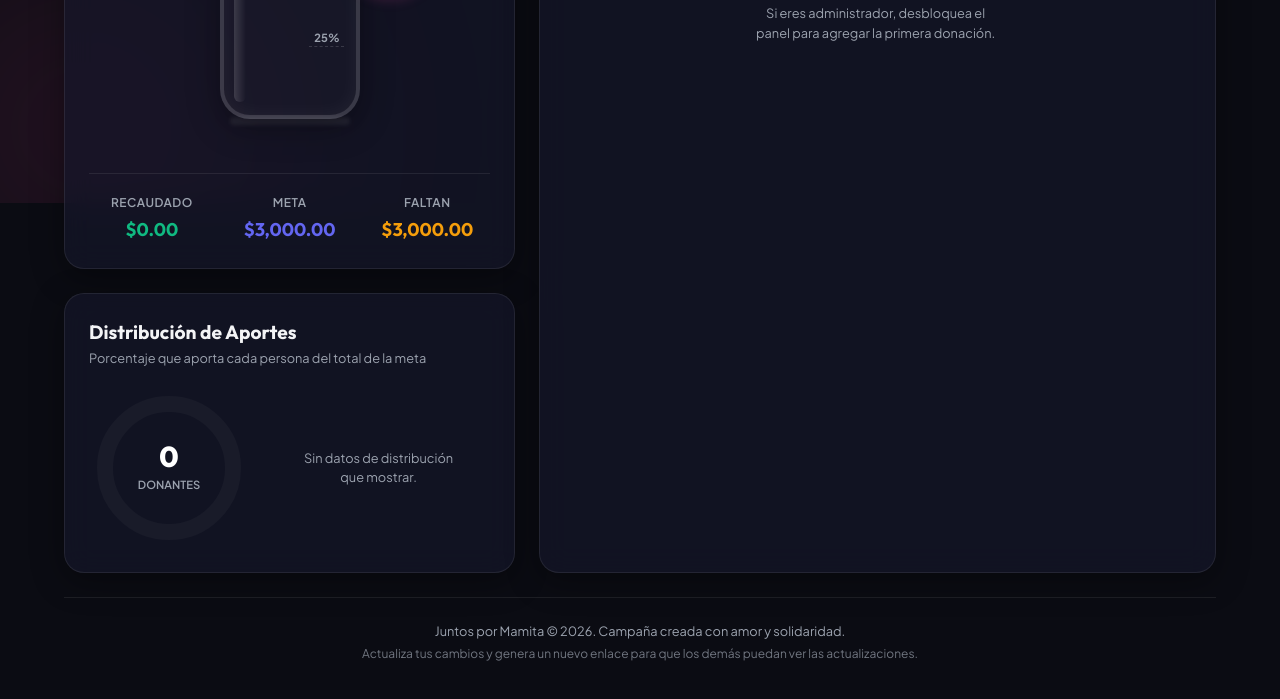
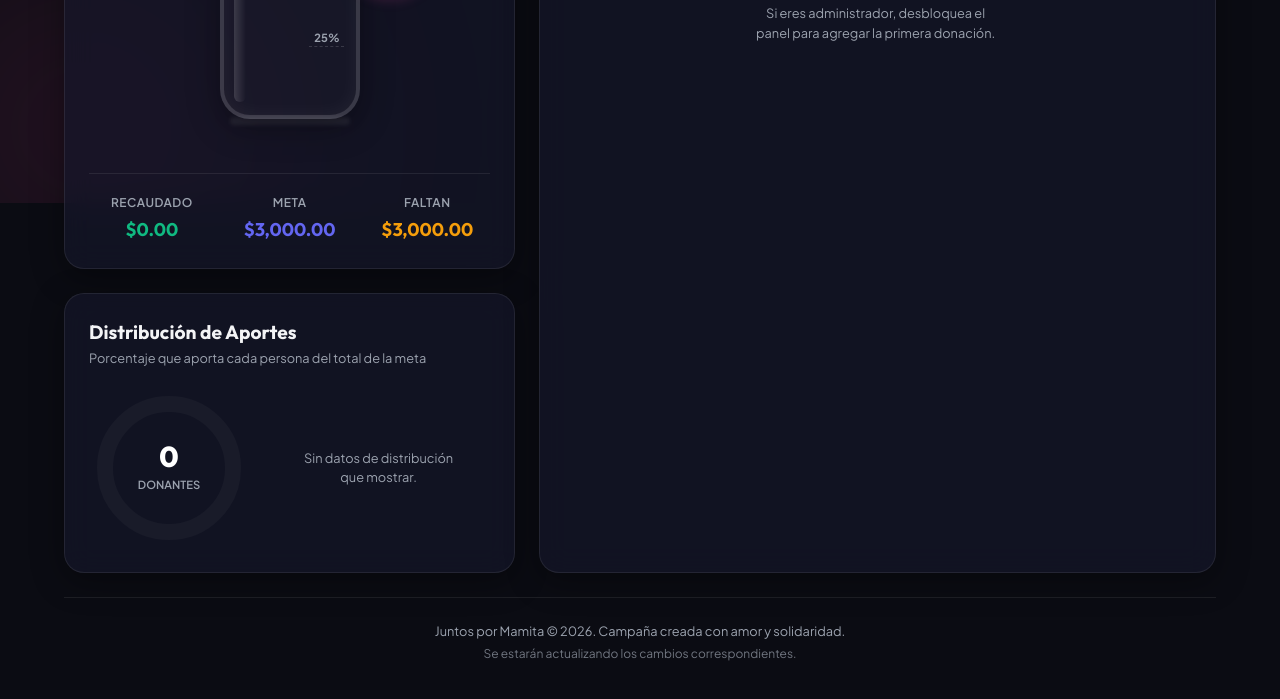
Before and after one commit to Bincell1/Operaci-n-de-la-vista-Mamita, a plain HTML site: page index.html in a window 1280 px wide. Shown: the part 597-1296 px from the top of the page. Drawn offline with Linux system fonts and the light colour scheme.

Commit message:
Update footer note in index.html

```diff
--- a/index.html
+++ b/index.html
@@ -298,8 +298,7 @@
         <!-- Pie de página -->
         <footer class="main-footer">
             <p>Juntos por Mamita &copy; 2026. Campaña creada con amor y solidaridad.</p>
-            <p class="footer-note">Actualiza tus cambios y genera un nuevo enlace para que los demás puedan ver las
-                actualizaciones.</p>
+            <p class="footer-note"> Se estarán actualizando los cambios correspondientes.</p>
         </footer>
     </div>
 
```
